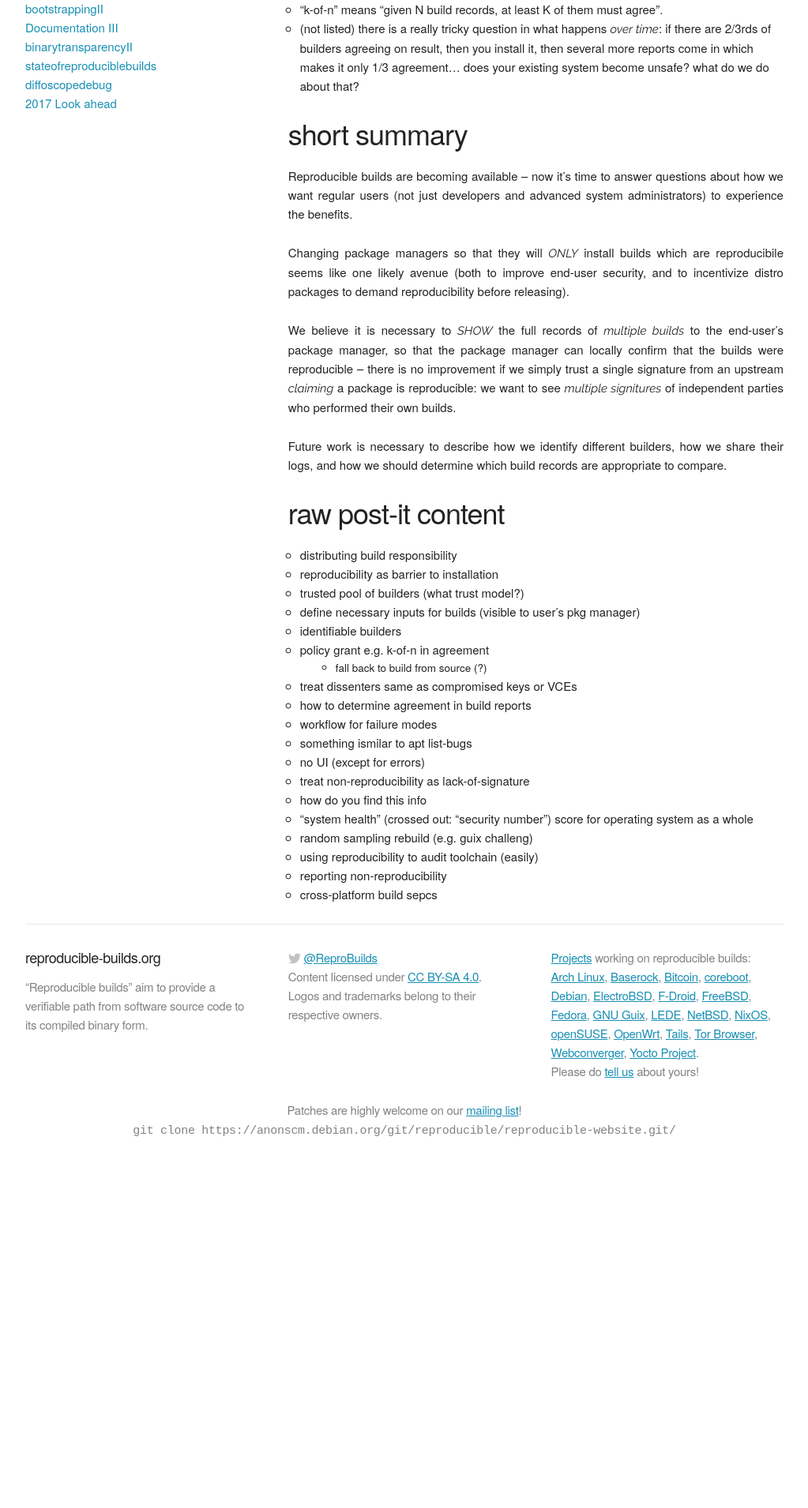
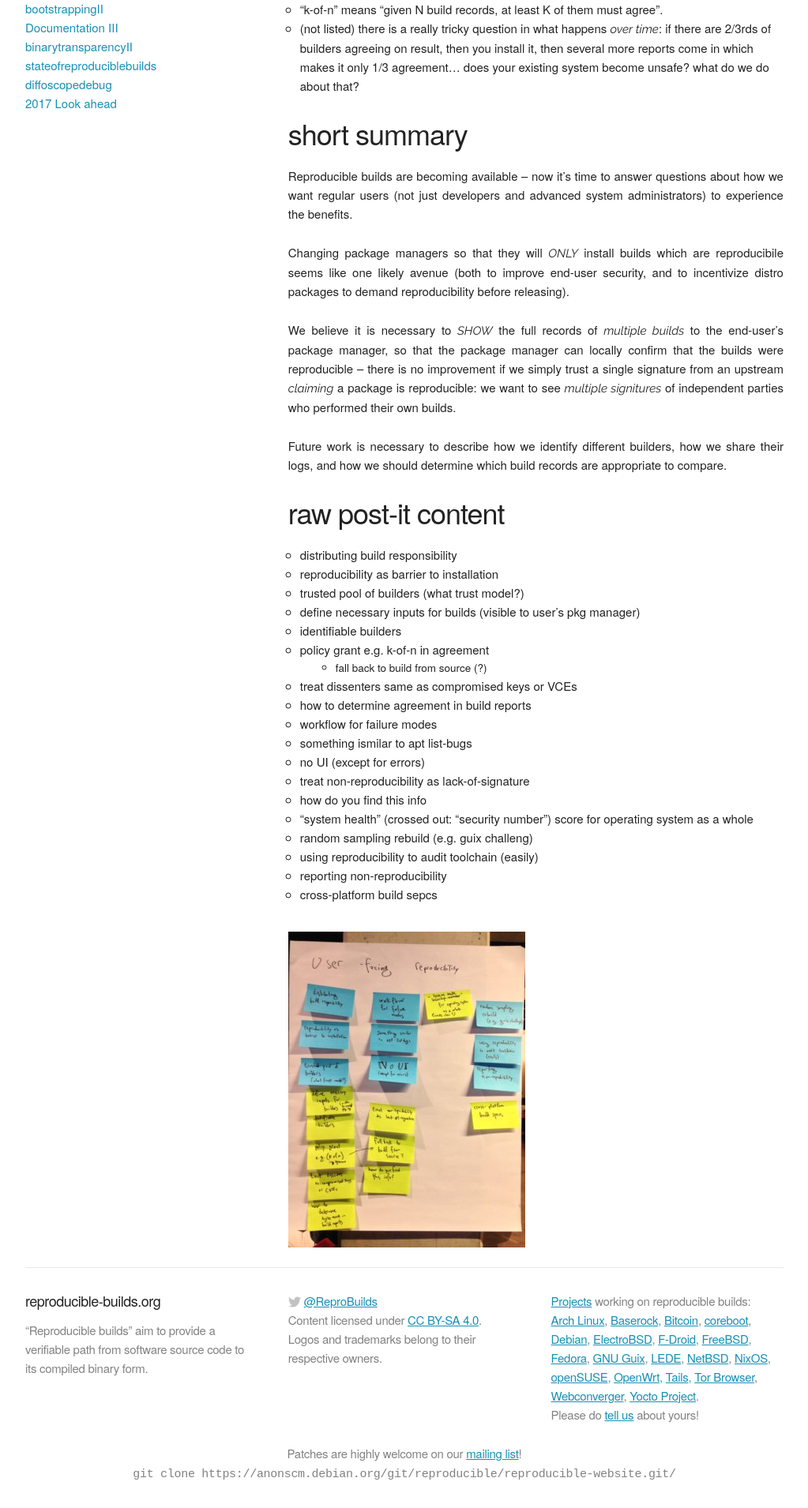
Before and after one commit to prototypefund/reproducible-website, a Jekyll site: the page built from _events/berlin2016/userverification.md, in a window 1280 px wide. Shown: the part 873-2783 px from the top of the page at 79% size, without its empty margins (128-1151 px from the left). Built offline with Jekyll 4.4.1, drawn with Linux system fonts in a browser that asks for light colours; some web fonts are replaced; before the commit the page ends 2348 px from its top, so only the background shows below that.

Commit message:
berlin2016: add user verification post-it notes
Signed-off-by: Holger Levsen <holger@layer-acht.org>

```diff
--- a/_events/berlin2016/userverification.md
+++ b/_events/berlin2016/userverification.md
@@ -61,3 +61,5 @@ raw post-it content
 - using reproducibility to audit toolchain (easily)
 - reporting non-reproducibility
 - cross-platform build sepcs
+
+<img style="margin-top: 10px; vertical-align: top;" src="{{ "/images/berlin2016/userverification_01.JPG" | prepend: site.baseurl }}" alt="User verification Post-It notes" />
```
Also changed, not shown: images/berlin2016/userverification_01.JPG (added).
